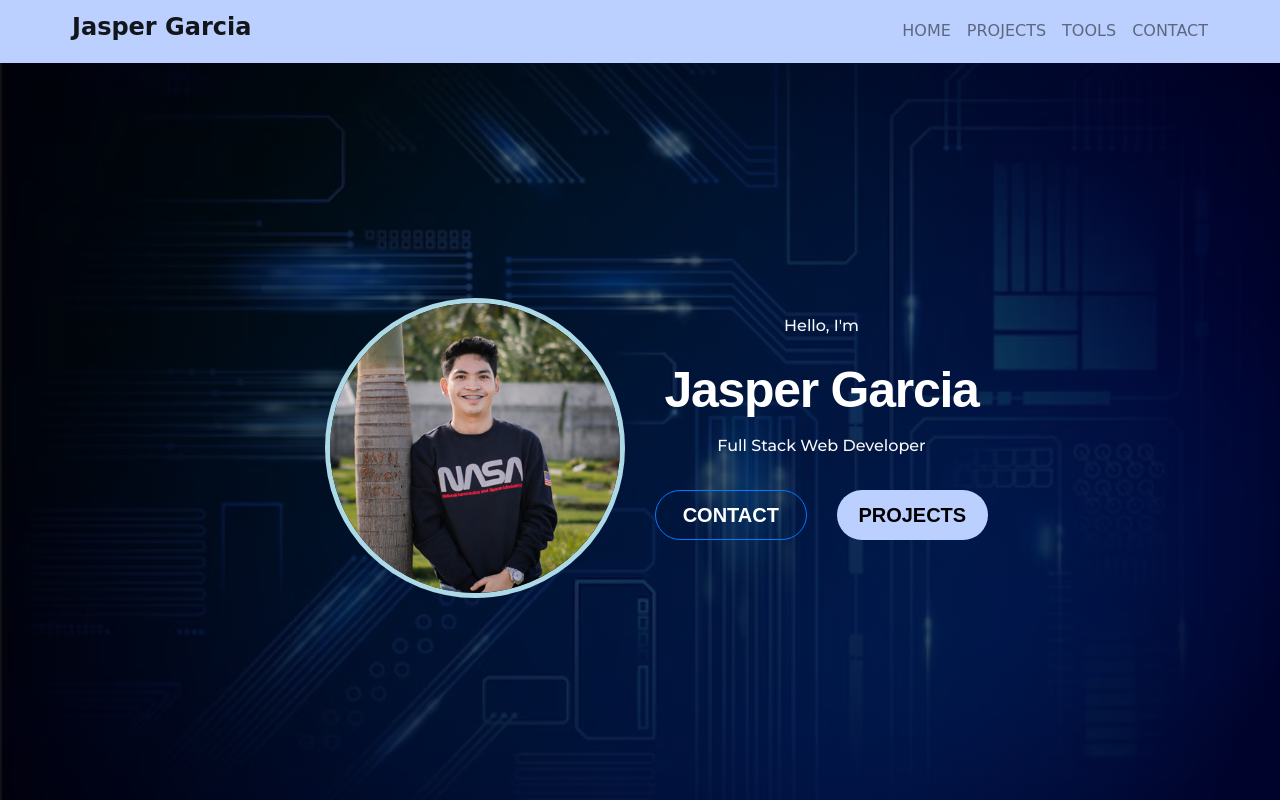
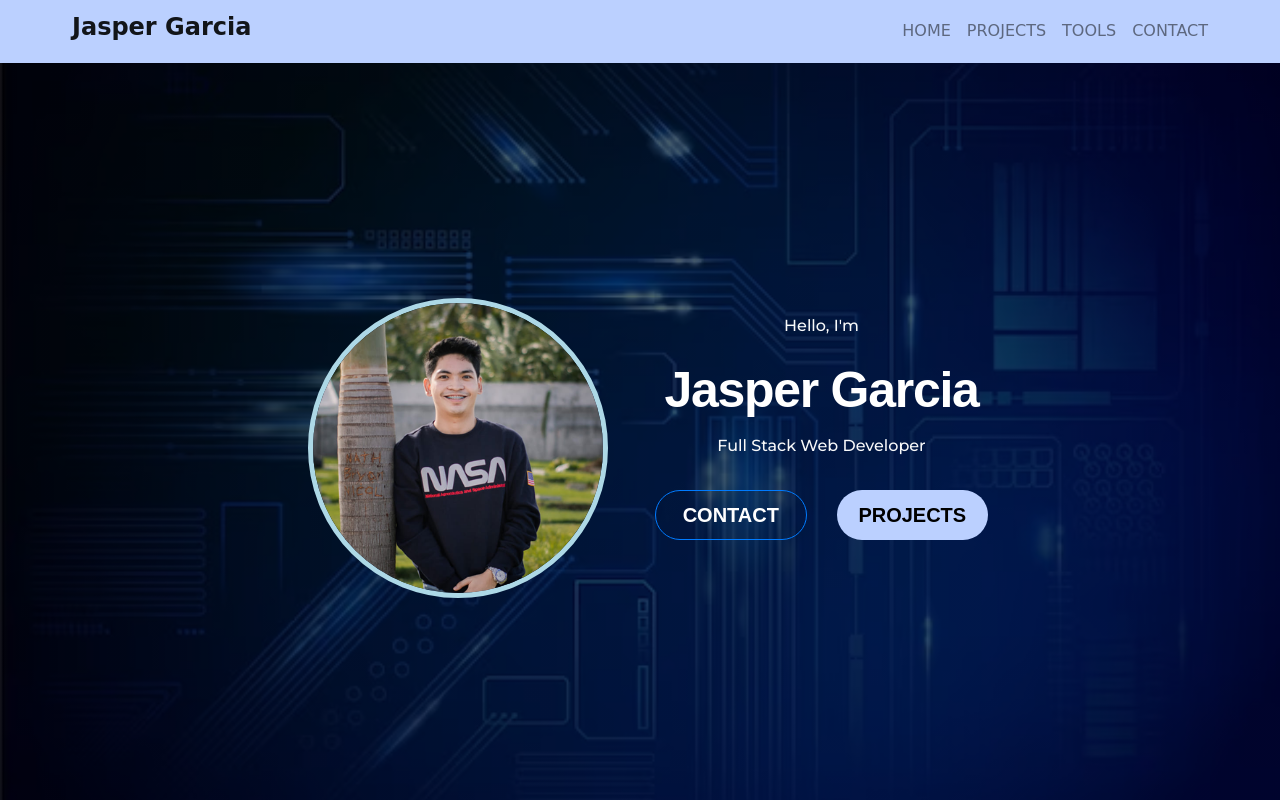
Before and after one commit to JasperGarcia27/Portfolio, a plain HTML site: page index.html in a window 1280 px wide. Shown: the top 800 px of the page. Drawn offline with nearby package versions, Linux system fonts and the light colour scheme; a web font is replaced by a local one.

Commit message:
Update index.html

```diff
--- a/index.html
+++ b/index.html
@@ -79,17 +79,8 @@
 
     <!-- !Landing -->
     <section id="landing" class="py-xl-5 container-fluid text-center mt-5">
-        <!-- <div class="row my-5">
-            <div class="col-sm-12 col-md-12 col-lg-12 col-xl-12 ">
-                <img id="profile-picture" src="./images/f.png" class="img-fluid">
-            </div>
-            <div class="col-lg-8 col-xl-6 offset-xl-3 mb-xl-5">
-                <h1 class="content-header"><strong>Full Stack Web Developer</strong></h1>
-                <p class="text-light mb-xl-5">Hi! My name is <strong>Jasper</strong> and I'm <em>Full-stack web developer</em> with a passion for creating immersive digital experiences, excels in front-end and back-end development. Utilizing cutting-edge frameworks like React.js and Bootstrap, they create dynamic interfaces and efficient database management. Collaboration and communication are crucial, as they work with design teams, project managers, and stakeholders to deliver projects that align with goals and timelines.</p>
-            </div>
-        </div> -->
         <div class="row mx-auto">
-            <div class="col-sm-12 col-md-12 col-lg-6 col-xl-6 d-flex justify-content-end">
+            <div class="col-sm-12 col-md-12 col-lg-6 col-xl-6">
                 <img id="profile-picture" src="./images/f.png" class="img-fluid">
             </div>
             <div class="col-lg-6 col-xl-6 pt-3">
```
